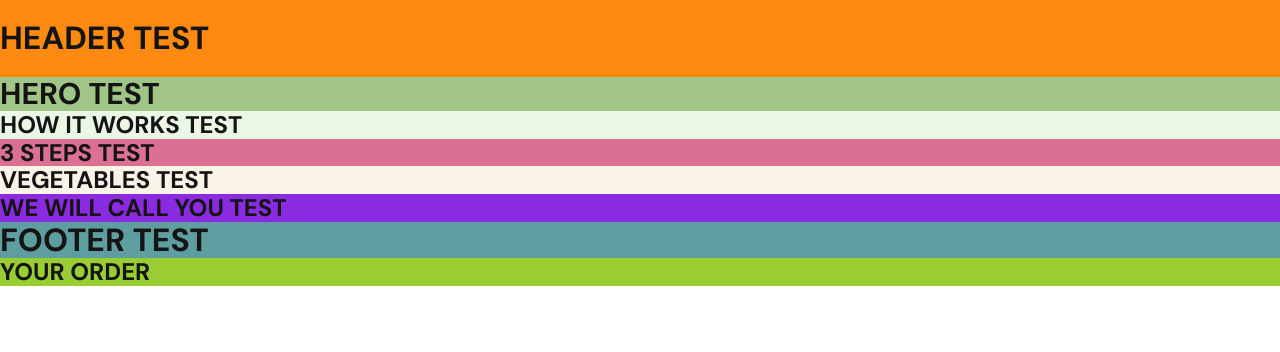
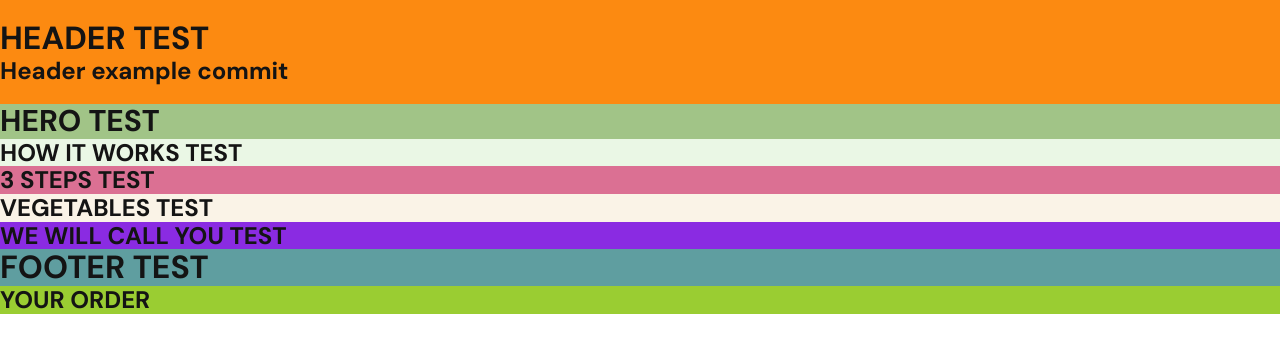
Before and after one commit to NetworkVisus/emmet-group, a website built with Vite: page src/index.html in a window 1280 px wide. Built offline with nearby package versions, Linux system fonts and the light colour scheme.

Commit message:
Updated header

```diff
--- a/src/partials/header.html
+++ b/src/partials/header.html
@@ -1,3 +1,4 @@
 <header class="header">
   <h1>HEADER TEST</h1>
+  <h2>Header example commit</h2>
 </header>
```
